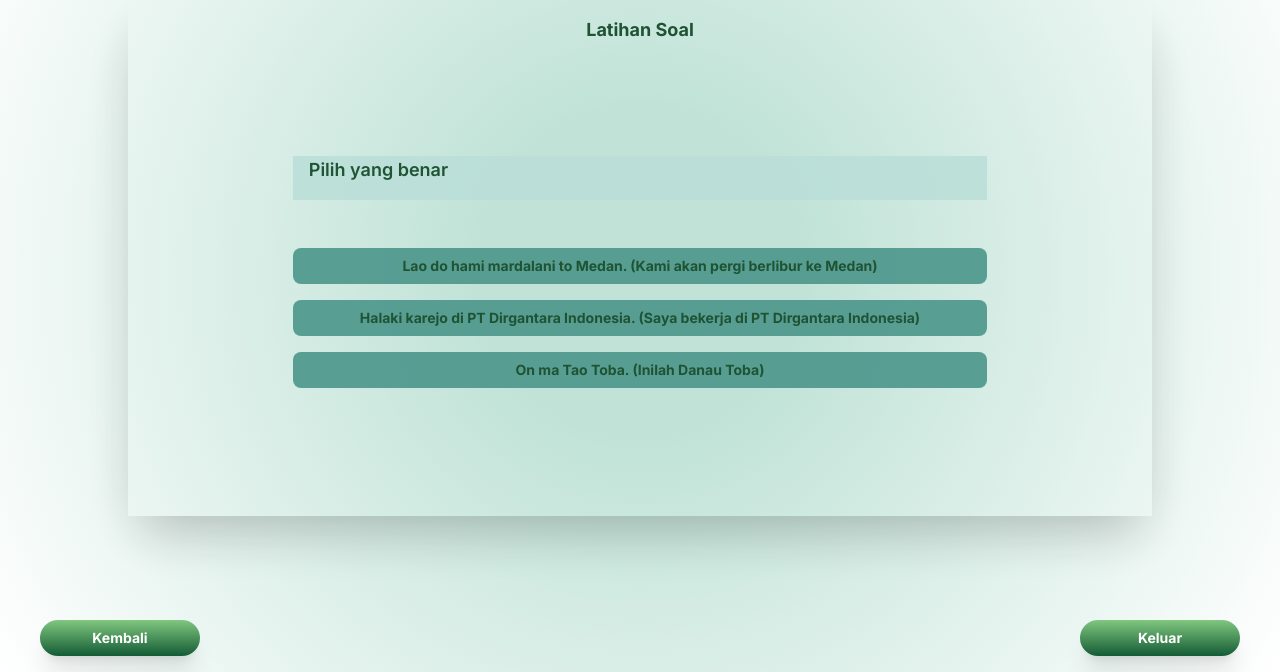
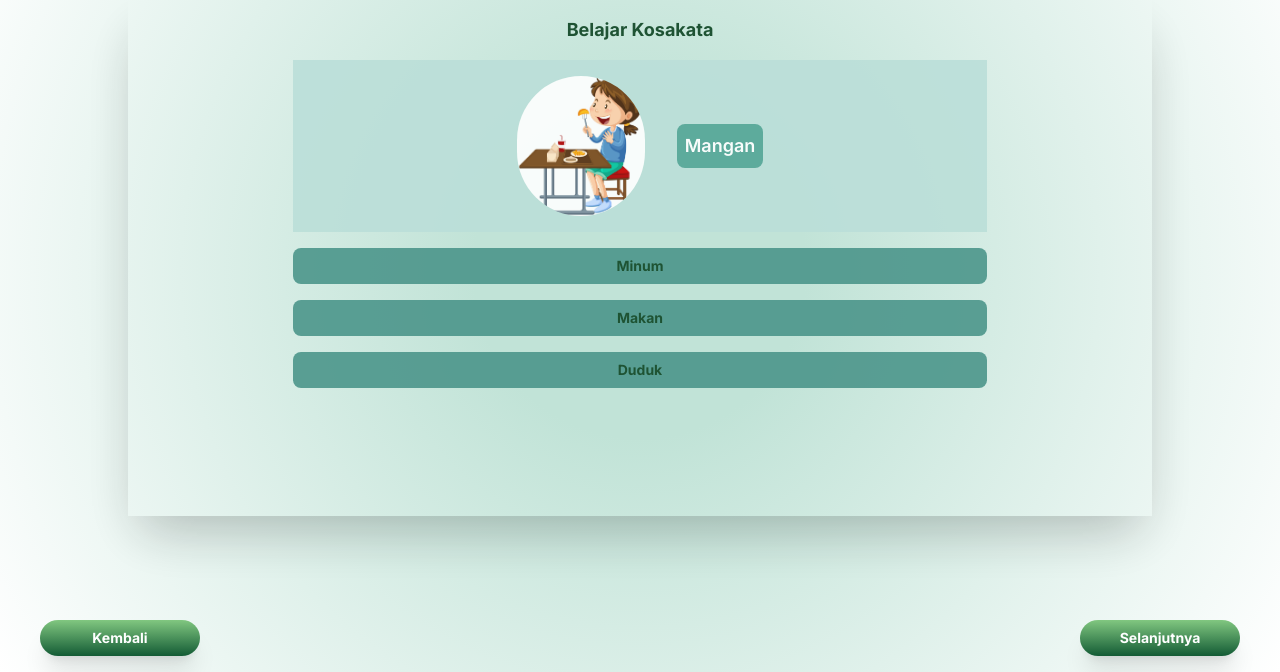
Before and after one commit to parulls/Dialek-Tailwind, a PHP site: page /src/html/Kosakata1.html in a window 1280 px wide. Shown: the part 128-800 px from the top of the page. Run offline with PHP 8.4, Linux system fonts and the light colour scheme; some libraries are stand-ins or nearby versions; some web fonts are replaced.

Commit message:
kosakata

```diff
--- a/src/html/Kosakata1.html
+++ b/src/html/Kosakata1.html
@@ -6,16 +6,6 @@
     <title>Dialek.Id</title>
     <link rel="stylesheet" href="../styles/style2.css">
     <link rel="stylesheet" href="https://cdnjs.cloudflare.com/ajax/libs/font-awesome/6.6.0/css/all.min.css">
-    <style>
-        th, td {
-            border: 1px solid black;
-            padding: 8px;
-            text-align: left;
-        }
-        th {
-            background-color: #b4b4b464;
-        }
-    </style>
 </head>
 <body class="bg-custom-radial font-inter flex flex-col min-h-screen">
     <nav class="flex items-center justify-between w-full px-4 py-4">
@@ -28,38 +18,43 @@
     <section class="main flex flex-col mx-auto w-4/5 items-center flex-grow space-y-16">
         <div id="soal" class="flex flex-col items-center text-sm p-4 text-custom2 bg-transparent shadow-2xl opacity-90 w-full">
             <div class="flex justify-center items-center font-bold text-lg">
-                <p>Latihan Soal</p>
+                <p>Belajar Kosakata</p>
             </div>
-            <div class="bg-custom7 w-[70%] flex items-center justify-start mb-12 mt-28 px-4">
-                <p class="text-lg font-semibold mb-4">Pilih yang  benar</p>
+            <div class="bg-custom7 w-[70%] flex items-center justify-center m-4 p-4 space-x-8">
+                <div class="w-32 rounded-full flex items-center">
+                    <img src="../assets/makan.webp" alt="Makan" class="rounded-full">
+                </div>
+                <div class="bg-[#53A596] p-2 flex items-center justify-center rounded-lg">
+                    <p class="text-lg text-white font-semibold">Mangan</p>
+                </div>
             </div>
             <div class="flex flex-col items-center w-[70%] mb-28 space-y-4">
-                <button class="button-option option w-full" data-answer="Au">
-                    Lao do hami mardalani to Medan. (Kami akan pergi berlibur ke Medan)
+                <button class="button-option option w-full" data-answer="A">
+                    Minum
                 </button>
-                <button class="button-option option w-full" data-answer="Hami">
-                    Halaki karejo di PT Dirgantara Indonesia. (Saya bekerja di PT Dirgantara Indonesia)
+                <button class="button-option option w-full" data-answer="B">
+                    Makan
                 </button>
-                <button class="button-option option w-full data-answer="Ibana">
-                    On ma Tao Toba. (Inilah Danau Toba)
+                <button class="button-option option w-full data-answer="C">
+                    Duduk
                 </button>
             </div>
         </div>
     </section>
     <footer class="flex items-center justify-between w-full px-4 py-4">
         <button id="kembali-button" class="button-custom2 text-sm mx-6">Kembali</button>
-        <button id="keluar-button" class="button-custom2 text-sm mx-6">Keluar</button>
+        <button id="selanjutnya-button" class="button-custom2 text-sm mx-6">Selanjutnya</button>
     </footer>
     <script>
         const kembali = document.getElementById("kembali-button");
-        const keluar = document.getElementById("keluar-button");
+        const selanjutnya = document.getElementById("selanjutnya-button");
 
         kembali.addEventListener("click", () => {
-            window.location.href = "LatihanSoal1.html";
+            window.location.href = "dashboardBatak.html";
         });
 
-        keluar.addEventListener("click", () => {
-            window.location.href = "dashboardBatak.html";
+        selanjutnya.addEventListener("click", () => {
+            window.location.href = "Kosakata2.html";
         });
 
         function saveAnswer(answer) {
--- a/src/styles/style2.css
+++ b/src/styles/style2.css
@@ -3208,6 +3208,14 @@ video {
   margin: 5rem;
 }
 
+.m-auto{
+  margin: auto;
+}
+
+.m-4{
+  margin: 1rem;
+}
+
 .mx-4{
   margin-left: 1rem;
   margin-right: 1rem;
@@ -3254,6 +3262,10 @@ video {
   margin-bottom: 0.5rem;
 }
 
+.mb-28{
+  margin-bottom: 7rem;
+}
+
 .mb-4{
   margin-bottom: 1rem;
 }
@@ -3354,14 +3366,6 @@ video {
   margin-top: 1.75rem;
 }
 
-.mb-32{
-  margin-bottom: 8rem;
-}
-
-.mb-28{
-  margin-bottom: 7rem;
-}
-
 .block{
   display: block;
 }
@@ -3454,6 +3458,10 @@ video {
   width: 6rem;
 }
 
+.w-32{
+  width: 8rem;
+}
+
 .w-4\/5{
   width: 80%;
 }
@@ -3490,8 +3498,17 @@ video {
   width: 100%;
 }
 
-.w-32{
-  width: 8rem;
+.w-3{
+  width: 0.75rem;
+}
+
+.w-2{
+  width: 0.5rem;
+}
+
+.w-fit{
+  width: -moz-fit-content;
+  width: fit-content;
 }
 
 .max-w-3xl{
@@ -3573,10 +3590,6 @@ video {
 
 .items-center{
   align-items: center;
-}
-
-.items-stretch{
-  align-items: stretch;
 }
 
 .justify-start{
@@ -3725,6 +3738,11 @@ video {
   border-color: rgb(22 163 74 / var(--tw-border-opacity));
 }
 
+.bg-\[\#53A596\]{
+  --tw-bg-opacity: 1;
+  background-color: rgb(83 165 150 / var(--tw-bg-opacity));
+}
+
 .bg-bar{
   --tw-bg-opacity: 1;
   background-color: rgb(52 52 59 / var(--tw-bg-opacity));
@@ -3825,6 +3843,14 @@ video {
   padding: 2rem;
 }
 
+.p-3{
+  padding: 0.75rem;
+}
+
+.p-1{
+  padding: 0.25rem;
+}
+
 .px-12{
   padding-left: 3rem;
   padding-right: 3rem;
@@ -3875,6 +3901,11 @@ video {
   padding-bottom: 1.5rem;
 }
 
+.py-8{
+  padding-top: 2rem;
+  padding-bottom: 2rem;
+}
+
 .pb-2{
   padding-bottom: 0.5rem;
 }
@@ -4049,16 +4080,16 @@ video {
   color: rgb(107 114 128 / var(--tw-placeholder-opacity));
 }
 
+.opacity-50{
+  opacity: 0.5;
+}
+
 .opacity-80{
   opacity: 0.8;
 }
 
 .opacity-90{
   opacity: 0.9;
-}
-
-.opacity-50{
-  opacity: 0.5;
 }
 
 .shadow-2xl{
```
Also changed, not shown: src/assets/makan.webp (added).
